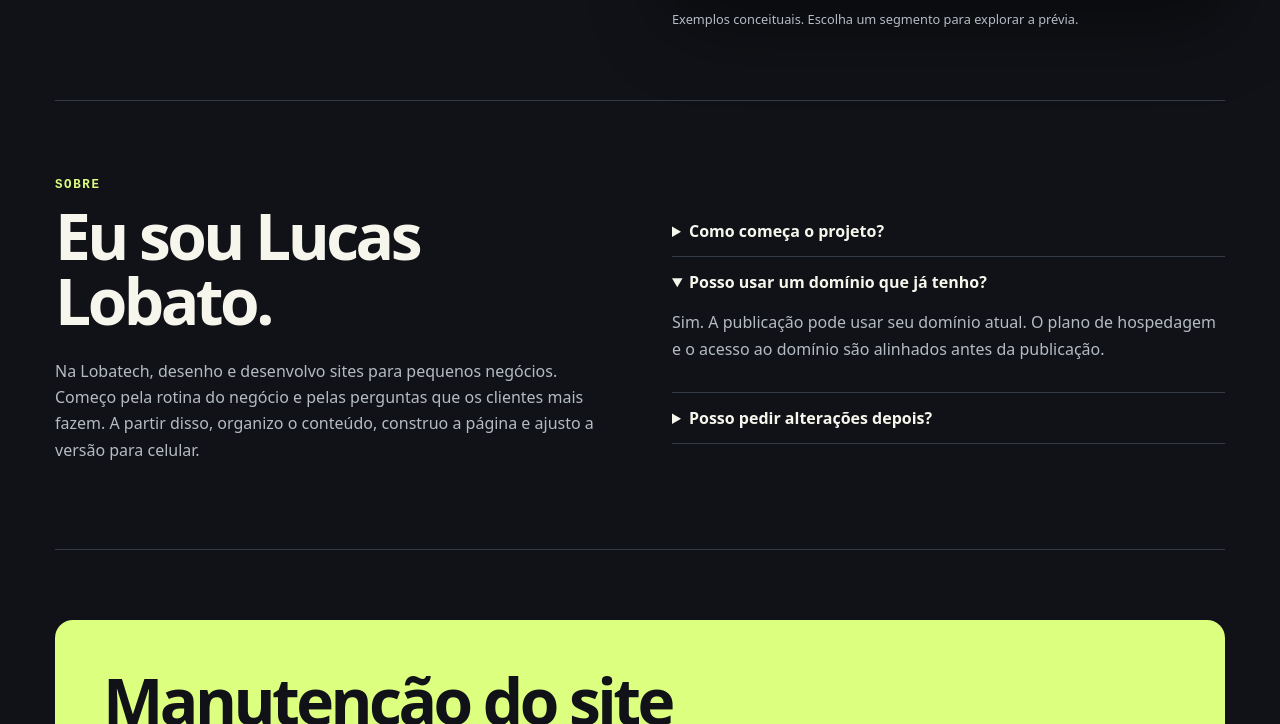
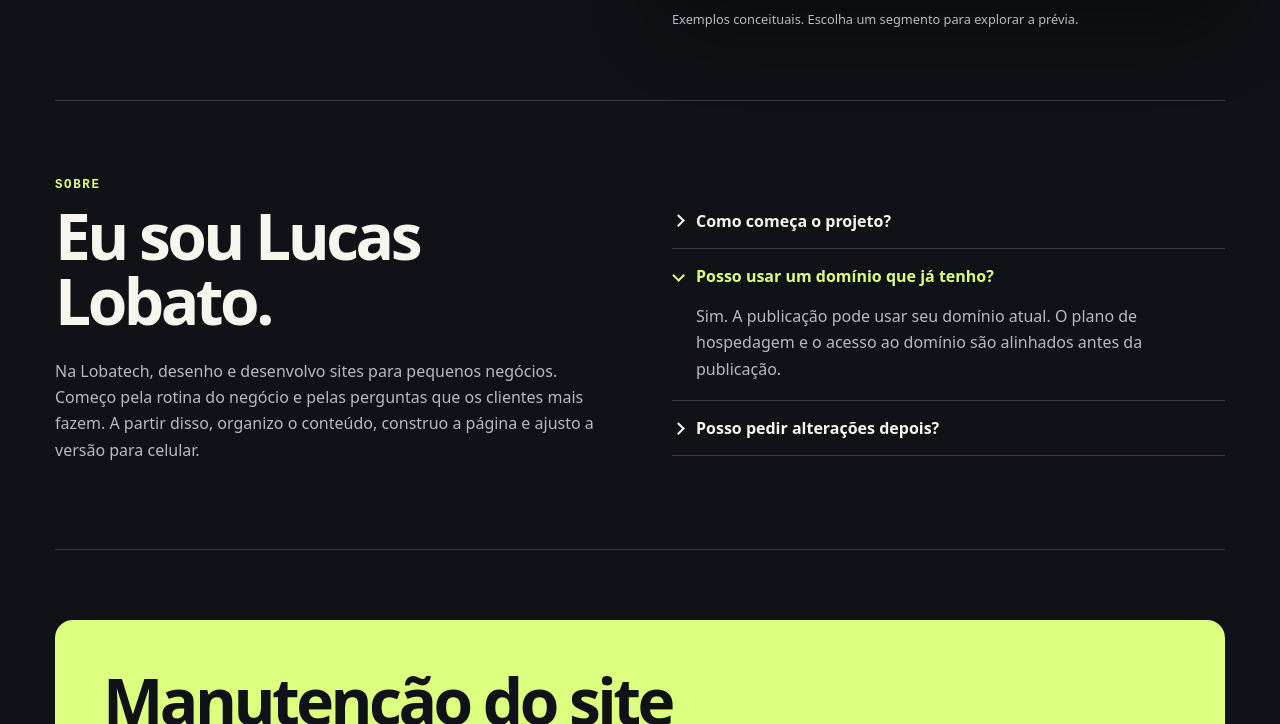
Before and after one commit to lobatex-luc/Lobatech, a plain HTML site: page index.html in a window 1280 px wide. Both pictures are taken after a click on the heading "Posso usar um domínio que já tenho?". Shown: the part 2348-3072 px from the top of the page. Drawn offline with Linux system fonts and the light colour scheme.

Commit message:
Anima a abertura e o fechamento das perguntas na seção Sobre

```diff
--- a/index.html
+++ b/index.html
@@ -31,6 +31,14 @@ section{scroll-margin-top:24px}.section{padding:70px 0;border-top:1px solid var(
   .portfolio-image img,.button{transition:transform .22s ease}
   @media(hover:hover){.portfolio-item:hover img{transform:scale(1.035)}.button:hover{transform:translateY(-2px)}}
 }
+#sobre details{padding:0}
+#sobre summary{display:flex;align-items:center;gap:.8rem;padding:16px 2px;list-style:none}
+#sobre summary::-webkit-details-marker{display:none}
+#sobre summary::before{content:"";width:.45em;height:.45em;flex:none;border:solid currentColor;border-width:0 2px 2px 0;transform:rotate(-45deg)}
+#sobre summary:is(:hover,:focus-visible),#sobre details[open] summary{color:var(--lime)}
+#sobre details[open]:not(.closing) summary::before{transform:rotate(45deg)}
+#sobre details p{margin:0;padding:0 0 18px 1.5rem}
+@media(prefers-reduced-motion:no-preference){#sobre summary::before{transition:transform .28s ease}#sobre summary{transition:color .18s ease}}
 </style>
 </head>
 <body>
@@ -170,6 +178,39 @@ if ("IntersectionObserver" in window && matchMedia("(prefers-reduced-motion: no-
   });
   document.querySelectorAll(".section").forEach(section => observer.observe(section));
 }
+document.querySelectorAll("#sobre details").forEach(item => {
+  const summary = item.querySelector("summary");
+  let animation;
+  summary.addEventListener("click", event => {
+    if (!item.animate || matchMedia("(prefers-reduced-motion: reduce)").matches) {
+      animation?.cancel();
+      animation = null;
+      item.classList.remove("closing");
+      item.style.overflow = "";
+      return;
+    }
+    event.preventDefault();
+    const expand = !item.open || item.classList.contains("closing");
+    const start = item.getBoundingClientRect().height;
+    animation?.cancel();
+    item.open = true;
+    item.classList.toggle("closing", !expand);
+    item.style.overflow = "hidden";
+    const border = parseFloat(getComputedStyle(item).borderBottomWidth);
+    const end = expand ? item.getBoundingClientRect().height : summary.getBoundingClientRect().height + border;
+    const current = item.animate([{height: start + "px"}, {height: end + "px"}], {
+      duration: 320, easing: "ease-in-out"
+    });
+    animation = current;
+    current.onfinish = () => {
+      if (animation !== current) return;
+      item.open = expand;
+      item.classList.remove("closing");
+      item.style.overflow = "";
+      animation = null;
+    };
+  });
+});
 </script>
 </body>
 </html>
```
